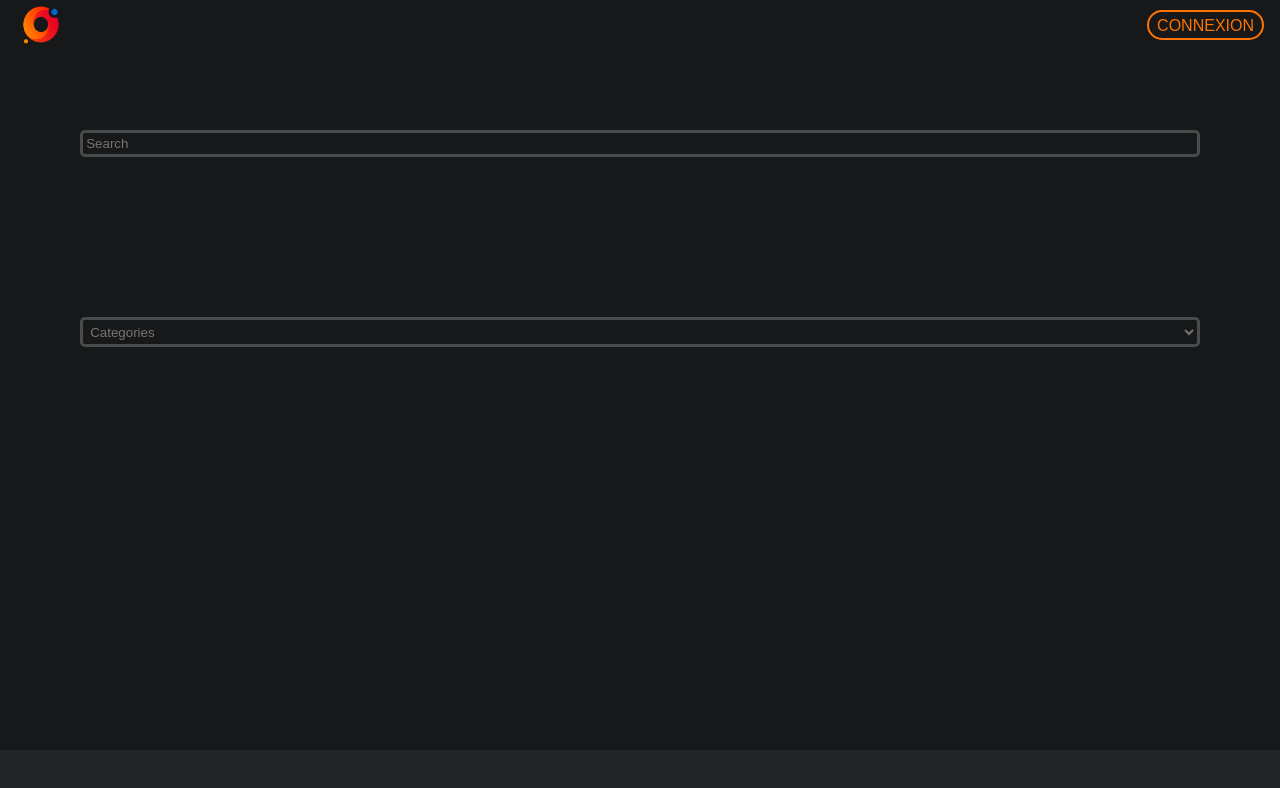
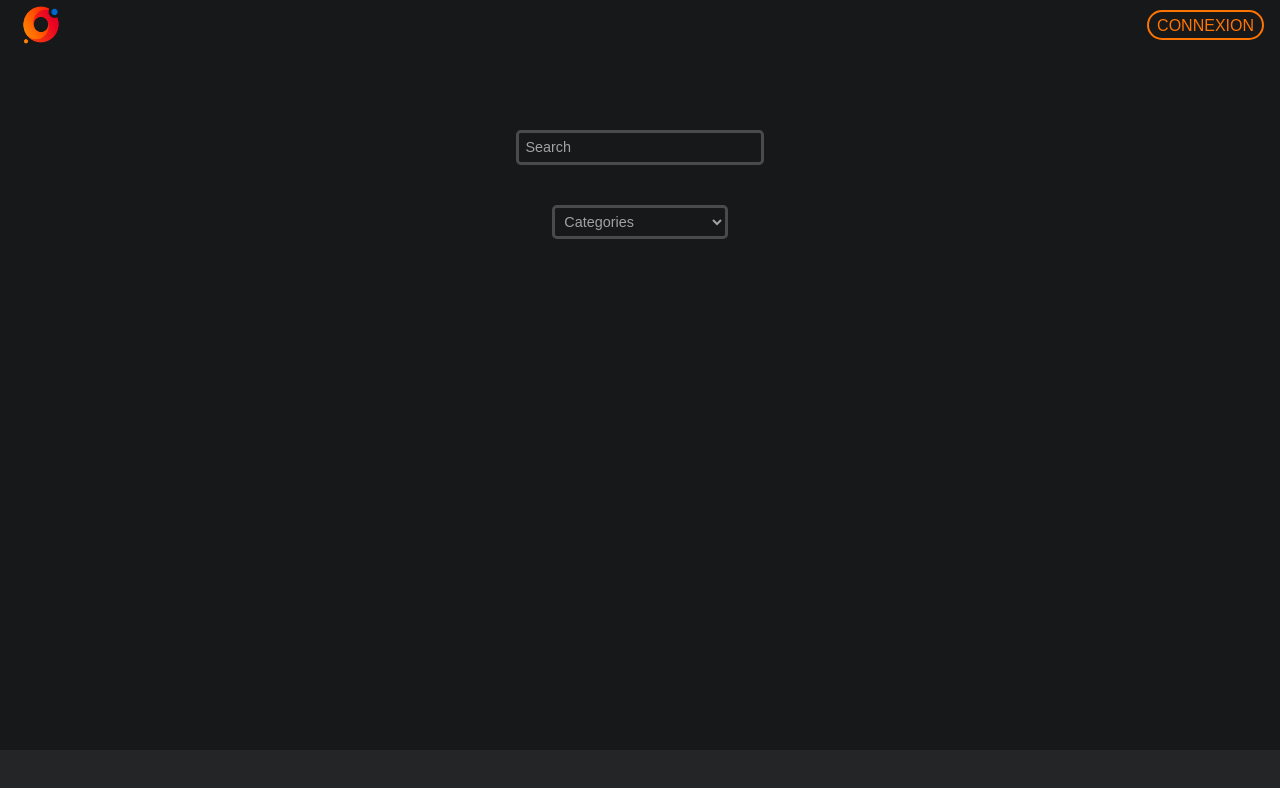
Before and after one commit to WildCodeSchool/2022-11-JS-RemoteFR-Geekrew-P3-OriginsDigital, a React (Vite) app in the folder frontend/: page /search in a window 1280 px wide. Shown: the top 788 px of the page. Built offline with nearby package versions, Linux system fonts and the light colour scheme; some icons are missing.

Commit message:
search page

```diff
--- a/frontend/package.json
+++ b/frontend/package.json
@@ -12,7 +12,6 @@
   "dependencies": {
     "prop-types": "^15.8.1",
     "react": "^18.2.0",
-    "react-alice-carousel": "^2.7.0",
     "react-dom": "^18.2.0",
     "react-ionicons": "^4.2.0",
     "react-router-dom": "^6.8.1",
--- a/frontend/src/pages/Home.jsx
+++ b/frontend/src/pages/Home.jsx
@@ -48,11 +48,6 @@ export default function Home() {
             />
           </SwiperSlide>
         </Swiper>
-      </div>
-      <div className={styles["dropdown-menu"]}>
-        <NavLink to="/categories" className={styles.categories}>
-          Browse Categories
-        </NavLink>
       </div>
       <div className={styles.category}>
         <NavLink to="/search" className={styles["category-name"]}>
--- a/frontend/src/pages/Search.jsx
+++ b/frontend/src/pages/Search.jsx
@@ -1,8 +1,10 @@
-import React from "react";
+import React, { useState } from "react";
 
 import styles from "../styles/Search.module.scss";
 
 export default function Search() {
+  const [selectedFilter, setSelectedFilter] = useState("");
+
   return (
     <div className={styles.container}>
       <input
@@ -10,7 +12,12 @@ export default function Search() {
         placeholder="Search"
         className={styles["search-bar"]}
       />
-      <select name="filters" className={styles.select}>
+      <select
+        name="filters"
+        value={selectedFilter}
+        onChange={(e) => setSelectedFilter(e.target.value)}
+        className={styles.select}
+      >
         <option value="">Categories</option>
         <option value="HTML">HTML</option>
         <option value="React">React</option>
@@ -25,6 +32,7 @@ export default function Search() {
         <option value="SQL">SQL</option>
         <option value="NoSQL">NoSQL</option>
       </select>
+      {selectedFilter !== "" && <h1 className={styles.browse}>Browse</h1>}
     </div>
   );
 }
--- a/frontend/src/styles/Home.module.scss
+++ b/frontend/src/styles/Home.module.scss
@@ -12,14 +12,6 @@
 
 .main-carousel {
   width: 100%;
-}
-
-.dropdown-menu {
-  display: flex;
-  justify-content: flex-end;
-  align-content: center;
-  align-items: center;
-  flex-direction: row;
 }
 
 .categories, .category-name {
--- a/frontend/src/styles/Search.module.scss
+++ b/frontend/src/styles/Search.module.scss
@@ -2,29 +2,39 @@
 
 .container {
   display: flex;
-  justify-content: center;
+  align-items: center;
   flex-direction: column;
 }
 
-.search-bar {
-  background-color: $black;
-  border: 0.2rem solid $grey-light;
-  border-radius: 0.3rem;
-  margin: 5rem;
-  padding: 0.2rem;
-  color: inherit;
-  // font-size: 1rem;
-}
-
-.select {
+.search-bar, .select {
   background-color: $black;
   border: 0.2rem solid $grey-light;
   border-radius: 0.3rem;
   color: inherit;
-  padding: 0.2rem;
-  margin: 5rem;
+  font-size: 0.9rem;
+}
+
+.search-bar {
+  padding: 0.4rem;
+  padding-left: 0.4rem;
+  width: 15.5rem;
+  margin-top: 5rem;
+}
+
+.select {
+  padding: 0.33rem;
+  width: 11rem;
+  margin-top: 2.5rem;
 }
 
 .search-bar::placeholder, .select {
-  color: #757575;
+  color: rgba(255, 255, 255, 0.6)
 }
+
+.browse {
+  font-weight: 300;
+  margin: 2rem;
+  margin-top: 2.8rem;
+  font-size: 1.5rem;
+  align-self: flex-start;
+}
```
Also changed, not shown: 1 other file (tests, documents, lock files or other folders).
